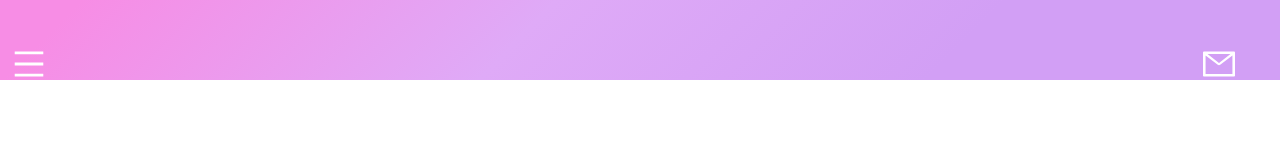
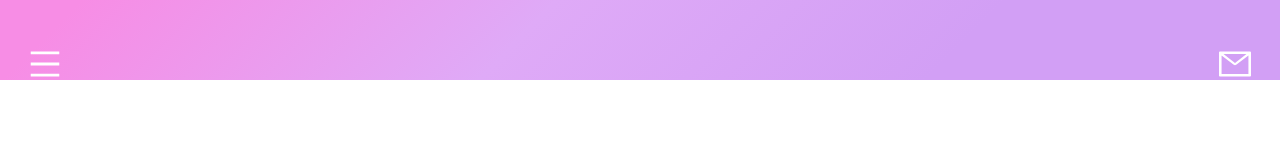
Before and after one commit to lawaticodes/Portfolio, a React (Create React App) app: page / in a window 1280 px wide. Shown: the top 160 px of the page. Built offline with nearby package versions, Linux system fonts and the light colour scheme.

Commit message:
Fixed App css again

```diff
--- a/src/App.css
+++ b/src/App.css
@@ -8,13 +8,10 @@
   src: url('fonts/Geometrica.ttf') format('truetype');
 }
 
-.main-body, .left-nav, .inner-body, .right-nav {
+.main-body, .left-nav, .right-nav {
   display: flex;
   justify-content: center;
-}
-
-.left-nav, .inner-body, .right-nav {
-  flex-direction: column;
+  flex-direction: row;
 }
 
 .left-nav, .right-nav {
@@ -25,16 +22,17 @@
 }
 
 .main-body {
-  flex-direction: row;
   font-family: 'geometrica';
   letter-spacing: 2px;
   width: 100vw;
 }
 
 .inner-body {
+  color: black;
+  flex-direction: column;
+  font-size: 1.2em;
+  justify-content: center;
   width: 88vw;
-  font-size: 1.2em;
-  color: black;
 }
 
 .icon-link {
```
